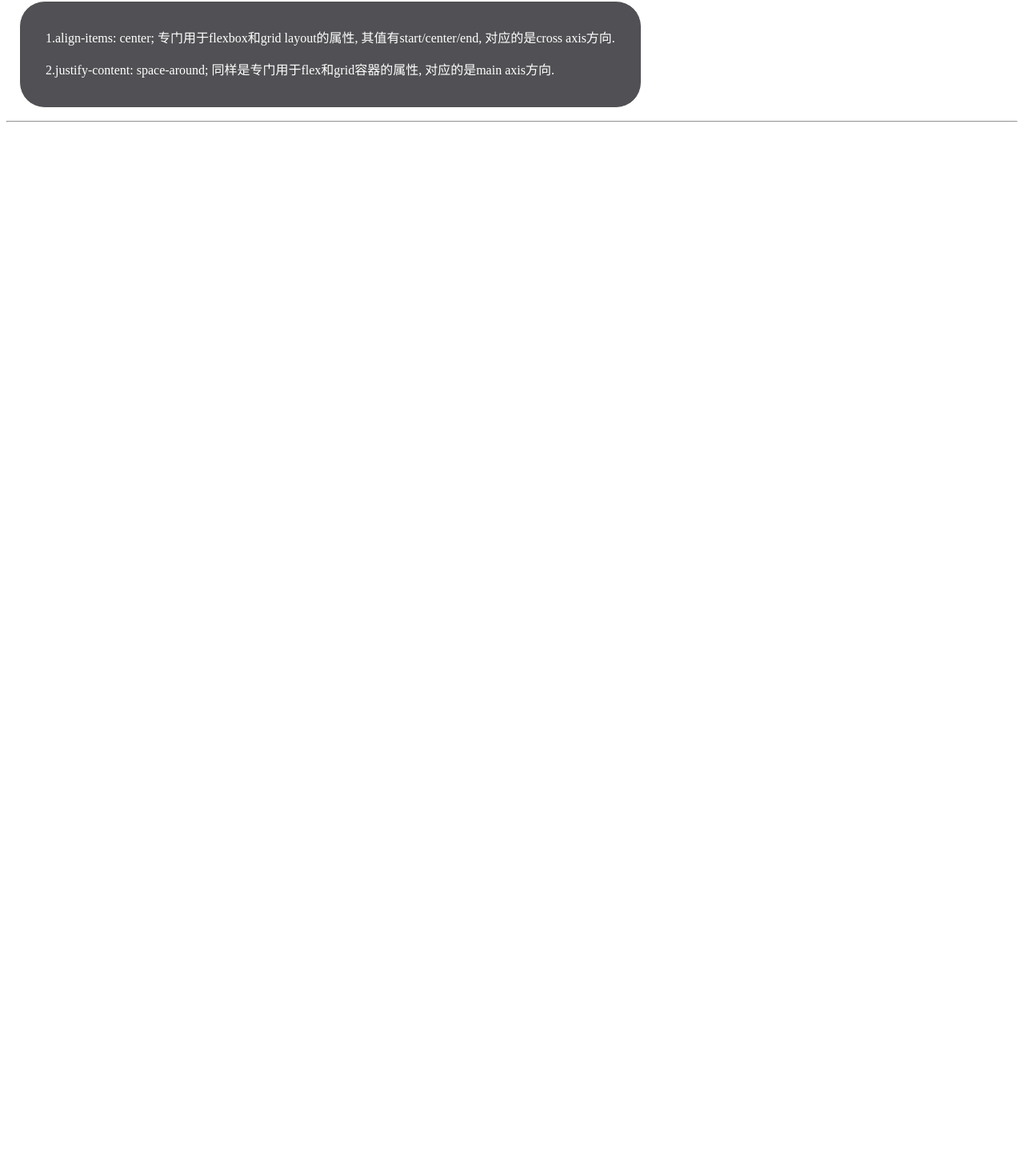
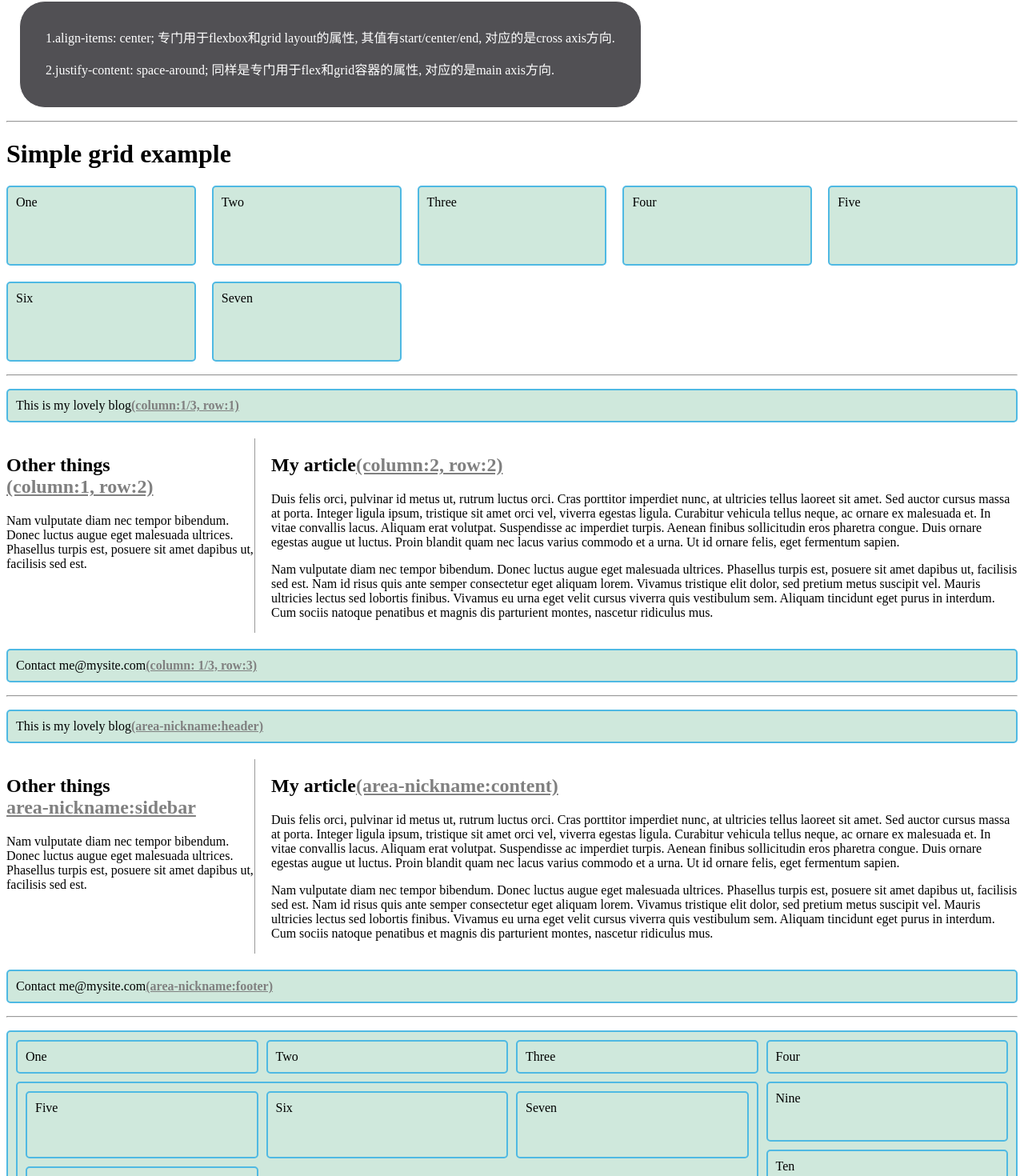
Before and after one commit to yl907/my-web, a Vue app in the folder my-web/: page / in a window 1280 px wide. Shown: the part 3369-4839 px from the top of the page at 80% size. Before the commit the page ends 3538 px from the top, so only its background shows below. Built offline with nearby package versions, Linux system fonts and the light colour scheme; no server answers.

Commit message:
add Grid part

```diff
--- a/my-web/src/App.vue
+++ b/my-web/src/App.vue
@@ -2,6 +2,10 @@
   import TextRendering from './components/1TextRendering.vue'
   import Flex1 from './components/2_1Flex.vue'
   import Flex2 from './components/2_2Flex.vue'
+  import Grid1 from './components/3_1Grid.vue'
+  import Grid2 from './components/3_2Grid.vue'
+  import Grid3 from './components/3_3Grid.vue'
+  import Grid4 from './components/3_4Grid.vue'
 </script>
 
 <template>
@@ -10,6 +14,14 @@
   <Flex1></Flex1>
   <hr />
   <Flex2></Flex2>
+  <hr />
+  <Grid1></Grid1>
+  <hr />
+  <Grid2></Grid2>
+  <hr />
+  <Grid3></Grid3>
+  <hr />
+  <Grid4></Grid4>
   <hr />
 </template>
 
--- /dev/null
+++ b/my-web/src/components/3_1Grid.vue
@@ -0,0 +1,58 @@
+<script setup>
+
+</script>
+
+<template>
+  <h1>Simple grid example</h1>
+  <div class="gridContainer">
+      <div>One</div>
+      <div>Two</div>
+      <div>Three</div>
+      <div>Four</div>
+      <div>Five</div>
+      <div>Six</div>
+      <div>Seven</div>
+  </div>
+</template>
+
+<style scoped>
+  body {
+      width: 90%;
+      max-width: 900px;
+      margin: 2em auto;
+      font: .9em/1.2 Arial, Helvetica, sans-serif;
+  }
+
+  .gridContainer > div {
+      border-radius: 5px;
+      padding: 10px;
+      background-color: rgb(207,232,220);
+      border: 2px solid rgb(79,185,227);
+  }
+
+  /* add your CSS here */
+  .gridContainer {
+    display: grid;
+
+    /* version1: */
+    /* grid-template-columns: 200px 200px 200px; */
+
+    /* version2: */
+    /* grid-template-columns: 2fr 1fr 1fr; */
+
+    /* version3: */
+    /* grid-template-columns: repeat(3, 1fr);
+    grid-auto-rows: 100px; */
+
+    /* version4: */
+    /* grid-template-columns: repeat(3, 1fr);
+    grid-auto-rows: minmax(100px, auto); */
+
+    /* version5(As many columns as will fit): */
+    --minimal-width: 200px;
+    grid-template-columns: repeat(auto-fit, minmax(var(--minimal-width), 1fr));
+    grid-auto-rows: minmax(100px, auto);
+
+    gap: 20px;
+  }
+</style>
--- /dev/null
+++ b/my-web/src/components/3_2Grid.vue
@@ -0,0 +1,102 @@
+<script setup>
+
+</script>
+
+<template>
+  <div class="container">
+    <header>This is my lovely blog<span>(column:1/3, row:1)</span></header>
+    <article>
+      <h1>My article<span>(column:2, row:2)</span></h1>
+      <p>
+        Duis felis orci, pulvinar id metus ut, rutrum luctus orci. Cras
+        porttitor imperdiet nunc, at ultricies tellus laoreet sit amet. Sed
+        auctor cursus massa at porta. Integer ligula ipsum, tristique sit amet
+        orci vel, viverra egestas ligula. Curabitur vehicula tellus neque, ac
+        ornare ex malesuada et. In vitae convallis lacus. Aliquam erat
+        volutpat. Suspendisse ac imperdiet turpis. Aenean finibus sollicitudin
+        eros pharetra congue. Duis ornare egestas augue ut luctus. Proin
+        blandit quam nec lacus varius commodo et a urna. Ut id ornare felis,
+        eget fermentum sapien.
+      </p>
+
+      <p>
+        Nam vulputate diam nec tempor bibendum. Donec luctus augue eget
+        malesuada ultrices. Phasellus turpis est, posuere sit amet dapibus ut,
+        facilisis sed est. Nam id risus quis ante semper consectetur eget
+        aliquam lorem. Vivamus tristique elit dolor, sed pretium metus
+        suscipit vel. Mauris ultricies lectus sed lobortis finibus. Vivamus eu
+        urna eget velit cursus viverra quis vestibulum sem. Aliquam tincidunt
+        eget purus in interdum. Cum sociis natoque penatibus et magnis dis
+        parturient montes, nascetur ridiculus mus.
+      </p>
+    </article>
+    <aside>
+      <h2>
+        Other things <br />
+        <span>(column:1, row:2)</span>
+      </h2>
+      <p>
+        Nam vulputate diam nec tempor bibendum. Donec luctus augue eget
+        malesuada ultrices. Phasellus turpis est, posuere sit amet dapibus ut,
+        facilisis sed est.
+      </p>
+    </aside>
+    <footer>Contact me@mysite.com<span>(column: 1/3, row:3)</span></footer>
+  </div>
+</template>
+
+<!-- Line-based placement -->
+<style scoped>
+  body {
+    width: 90%;
+    max-width: 900px;
+    margin: 2em auto;
+    font: 0.9em/1.2 Arial, Helvetica, sans-serif;
+  }
+
+  .container {
+    display: grid;
+    grid-template-columns: 1fr 3fr;
+    gap: 20px;
+  }
+
+  header,
+  footer {
+    border-radius: 5px;
+    padding: 10px;
+    background-color: rgb(207, 232, 220);
+    border: 2px solid rgb(79, 185, 227);
+  }
+
+  aside {
+    border-right: 1px solid #999;
+  }
+
+  /* add your CSS here */
+  header {
+    grid-column: 1 / 3;
+    grid-row: 1;
+  }
+
+  article {
+    grid-column: 2;
+    grid-row: 2;
+  }
+
+  aside {
+    grid-column: 1;
+    grid-row: 2;
+  }
+
+  footer {
+    grid-column: 1 / 3;
+    grid-row: 3;
+  }
+
+  span {
+    color: grey;
+    text-decoration: underline;
+    font-weight: bolder;
+  }
+
+</style>
--- /dev/null
+++ b/my-web/src/components/3_3Grid.vue
@@ -0,0 +1,111 @@
+<script setup>
+
+</script>
+
+<template>
+  <div class="container">
+    <header>This is my lovely blog<span>(area-nickname:header)</span></header>
+    <article>
+      <h1>My article<span>(area-nickname:content)</span></h1>
+      <p>
+        Duis felis orci, pulvinar id metus ut, rutrum luctus orci. Cras
+        porttitor imperdiet nunc, at ultricies tellus laoreet sit amet. Sed
+        auctor cursus massa at porta. Integer ligula ipsum, tristique sit amet
+        orci vel, viverra egestas ligula. Curabitur vehicula tellus neque, ac
+        ornare ex malesuada et. In vitae convallis lacus. Aliquam erat
+        volutpat. Suspendisse ac imperdiet turpis. Aenean finibus sollicitudin
+        eros pharetra congue. Duis ornare egestas augue ut luctus. Proin
+        blandit quam nec lacus varius commodo et a urna. Ut id ornare felis,
+        eget fermentum sapien.
+      </p>
+
+      <p>
+        Nam vulputate diam nec tempor bibendum. Donec luctus augue eget
+        malesuada ultrices. Phasellus turpis est, posuere sit amet dapibus ut,
+        facilisis sed est. Nam id risus quis ante semper consectetur eget
+        aliquam lorem. Vivamus tristique elit dolor, sed pretium metus
+        suscipit vel. Mauris ultricies lectus sed lobortis finibus. Vivamus eu
+        urna eget velit cursus viverra quis vestibulum sem. Aliquam tincidunt
+        eget purus in interdum. Cum sociis natoque penatibus et magnis dis
+        parturient montes, nascetur ridiculus mus.
+      </p>
+    </article>
+    <aside>
+      <h2>
+        Other things <br />
+        <span>area-nickname:sidebar</span>
+      </h2>
+      <p>
+        Nam vulputate diam nec tempor bibendum. Donec luctus augue eget
+        malesuada ultrices. Phasellus turpis est, posuere sit amet dapibus ut,
+        facilisis sed est.
+      </p>
+    </aside>
+    <footer>Contact me@mysite.com<span>(area-nickname:footer)</span></footer>
+  </div>
+</template>
+
+<!-- Positioning with grid-template-areas -->
+<style scoped>
+  body {
+    width: 90%;
+    max-width: 900px;
+    margin: 2em auto;
+    font: 0.9em/1.2 Arial, Helvetica, sans-serif;
+  }
+
+  .container {
+    display: grid;
+    grid-template-columns: 1fr 3fr;
+    gap: 20px;
+  }
+
+  header,
+  footer {
+    border-radius: 5px;
+    padding: 10px;
+    background-color: rgb(207, 232, 220);
+    border: 2px solid rgb(79, 185, 227);
+  }
+
+  /* add your CSS here */
+  .container {
+    display: grid;
+    grid-template-areas:
+      "header header"
+      "sidebar content"
+      "footer footer";
+    grid-template-columns: 1fr 3fr;
+    gap: 20px;
+  }
+
+  header {
+    /* grid-area: header;
+    this 'header' here can be anything else, if they match something in the 'grid-template-area',
+    So this 'header' here is like a nickname, which is used to specify specific things.*/
+    grid-area: header;
+  }
+
+  article {
+    grid-area: content;
+  }
+
+  aside {
+    grid-area: sidebar;
+  }
+
+  footer {
+    grid-area: footer;
+  }
+
+  aside {
+    border-right: 1px solid #999;
+  }
+
+  span {
+    color: grey;
+    text-decoration: underline;
+    font-weight: bolder;
+  }
+
+</style>
--- /dev/null
+++ b/my-web/src/components/3_4Grid.vue
@@ -0,0 +1,48 @@
+<script setup>
+
+</script>
+
+<template>
+  <div class="container">
+    <div>One</div>
+    <div>Two</div>
+    <div>Three</div>
+    <div>Four</div>
+    <div id="subgrid">
+      <div>Five</div>
+      <div>Six</div>
+      <div>Seven</div>
+      <div>Eight</div>
+    </div>
+    <div>Nine</div>
+    <div>Ten</div>
+  </div>
+</template>
+
+<!-- Positioning with grid-template-areas -->
+<style scoped>
+  div {
+    background-color: rgb(207,232,220);
+    border-radius: 5px;
+    border: 2px solid rgb(79,185,227);
+    padding: 10px;
+  }
+
+  /* add your CSS here */
+  .container {
+    display: grid;
+    grid-template-columns: repeat(4, 1fr);
+    grid-template-rows: repeat(1, 1fr);
+    gap: 10px;
+  }
+
+  #subgrid {
+    grid-column: 1 / 4;
+    grid-row: 2 / 4;
+    display: grid;
+    gap: inherit;
+    grid-template-columns: subgrid;
+    grid-template-rows: 2fr 1fr;
+  }
+
+</style>
```
